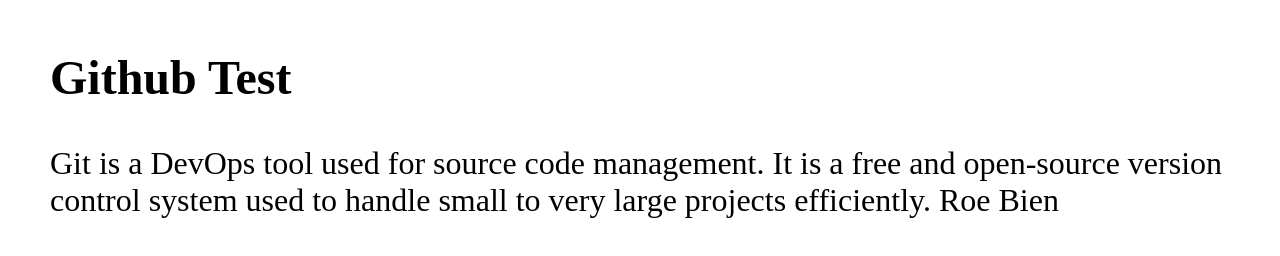
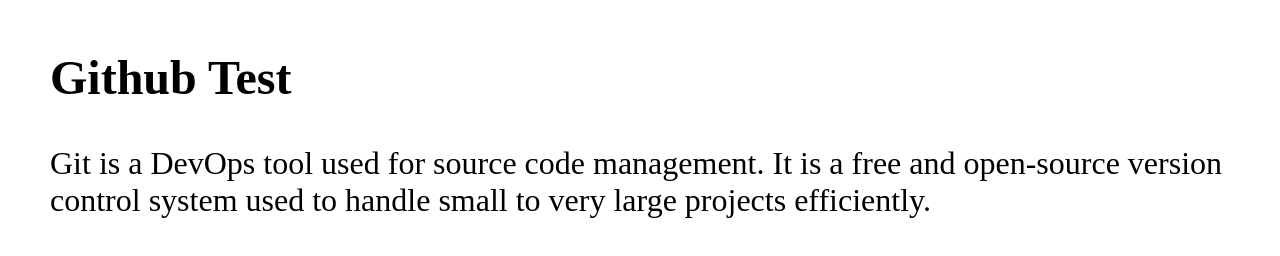
Before and after one commit to roebienbien/github-tutorial, a plain HTML site: page index.html in a window 1280 px wide. Shown: the top 256 px of the page. Drawn offline with Linux system fonts and the light colour scheme.

Commit message:
fix: remove my name

```diff
--- a/index.html
+++ b/index.html
@@ -13,7 +13,7 @@
         <h1 class="hero-header">Github Test</h1>
         <p class="hero-description">
           Git is a DevOps tool used for source code management. It is a free and open-source version control system used to
-          handle small to very large projects efficiently. Roe Bien
+          handle small to very large projects efficiently.
         </p>
         <p class="hero-description">
           Git is a DevOps tool used for source code management. It is a free and open-source version control system used to
```
